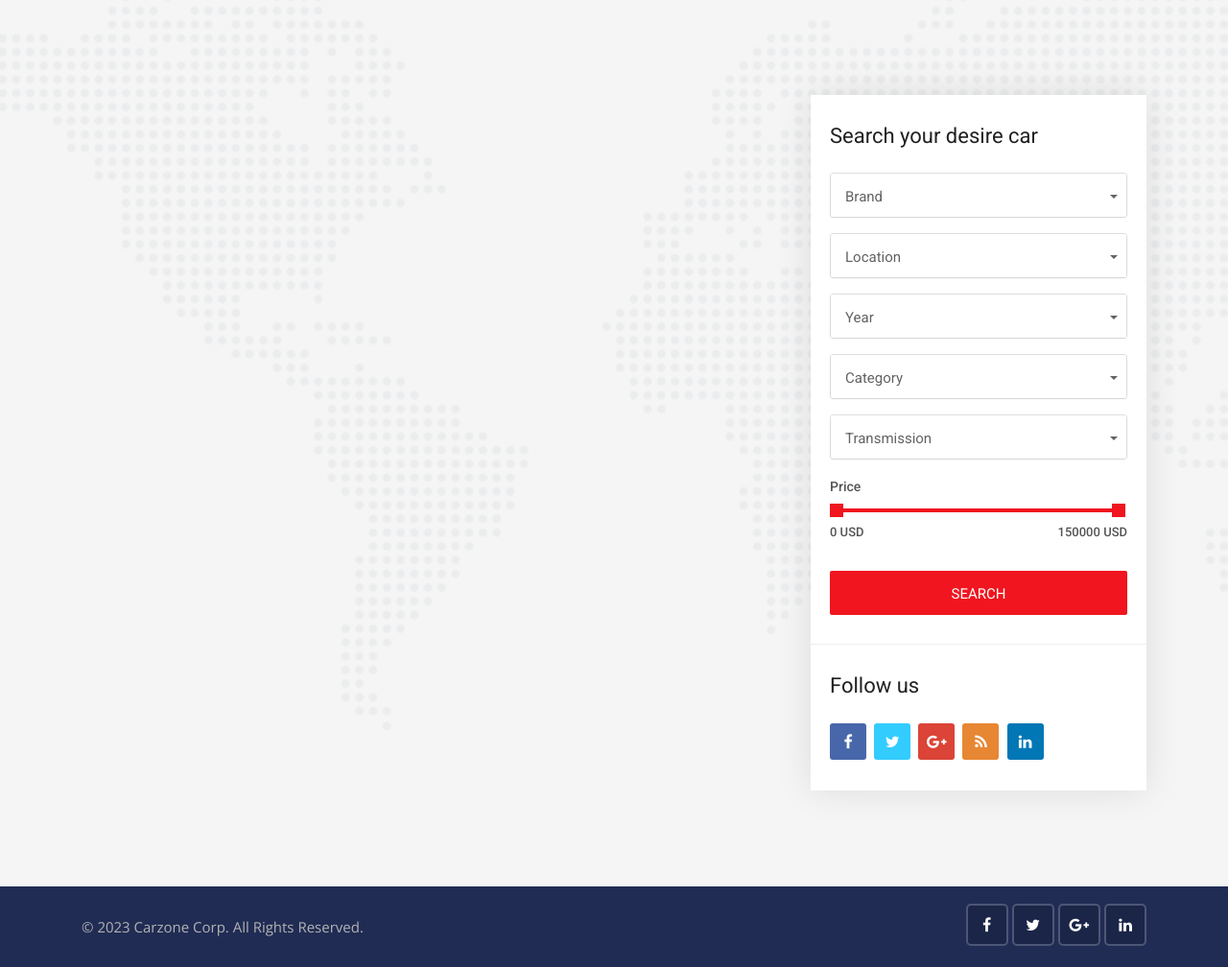
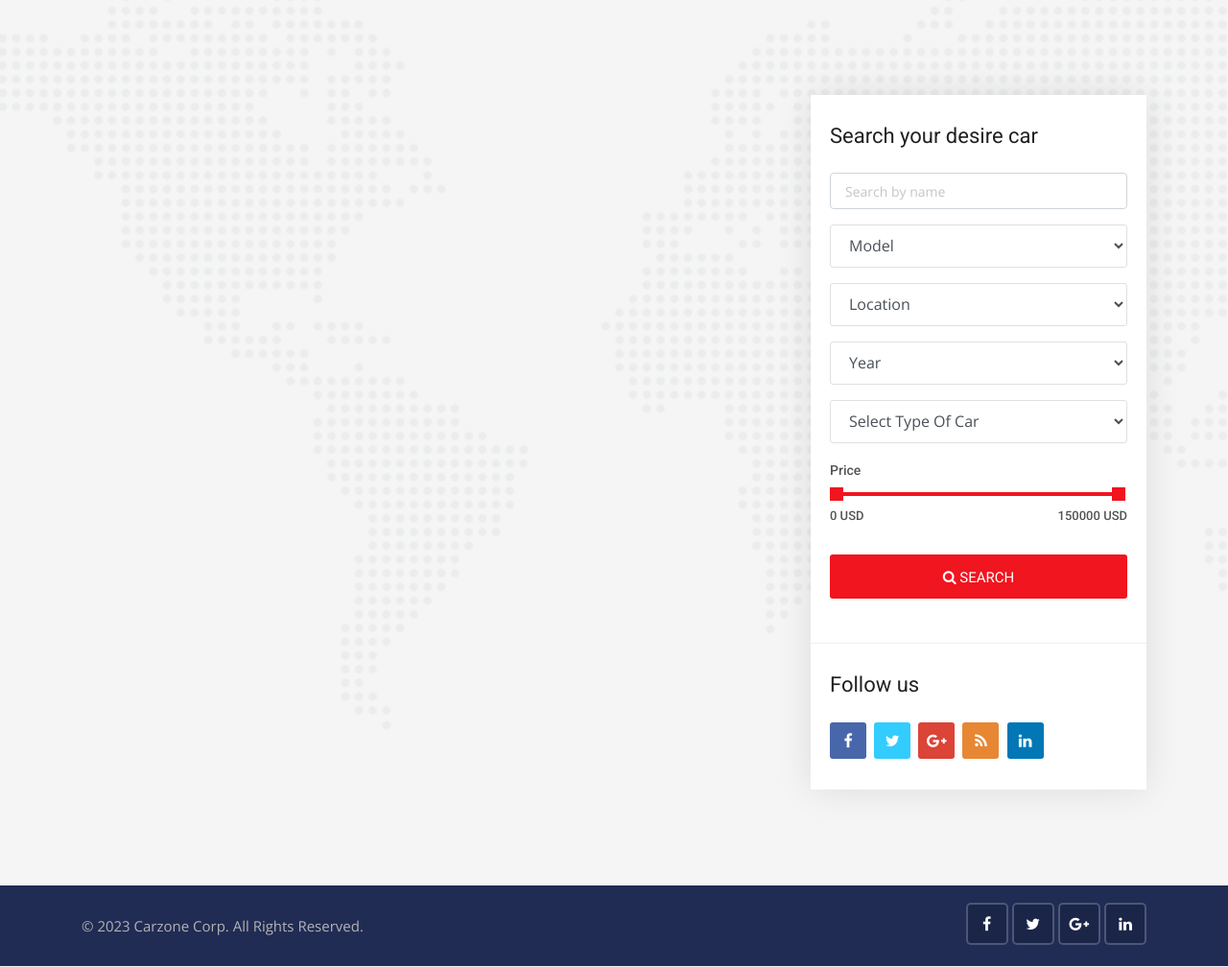
Before and after one commit to Nazar-Pichak/CarZone, a Django app: page /cars/ in a window 1280 px wide. Shown: the part 361-1369 px from the top of the page at 96% size. Run offline with Django 3.2, Linux system fonts and the light colour scheme; data that the repository does not hold is empty; some libraries are stand-ins or nearby versions.

Commit message:
finishing search functionality in forms

```diff
--- a/cars/views.py
+++ b/cars/views.py
@@ -9,8 +9,19 @@ def cars(request):
     paginator = Paginator(cars, 4)
     page = request.GET.get('page')
     paged_cars = paginator.get_page(page)
+
+    model_search = Car.objects.values_list('model', flat=True).distinct()
+    city_search = Car.objects.values_list('city', flat=True).distinct()
+    year_search = Car.objects.values_list('year', flat=True).distinct()
+    body_style_search = Car.objects.values_list('body_style', flat=True).distinct()
+
     data = {
         'cars': paged_cars,
+        'model_search': model_search,
+        'city_search': city_search,
+        'year_search': year_search,
+        'body_style_search': body_style_search,
+
     }
 
     return render(request, 'cars/cars.html', data)
@@ -26,6 +37,12 @@ def car_detail(request, id):
 def search(request):
     cars = Car.objects.order_by('-created_date')
 
+    model_search = Car.objects.values_list('model', flat=True).distinct()
+    city_search = Car.objects.values_list('city', flat=True).distinct()
+    year_search = Car.objects.values_list('year', flat=True).distinct()
+    body_style_search = Car.objects.values_list('body_style', flat=True).distinct()
+    transmission_search = Car.objects.values_list('transmission', flat=True).distinct()
+
     if 'keyword' in request.GET:
         keyword = request.GET['keyword']
         if keyword:
@@ -39,7 +56,7 @@ def search(request):
 
     if 'city' in request.GET:
         city = request.GET['city']
-        if keyword:
+        if city:
             cars = cars.filter(city__iexact=city)
 
     if 'year' in request.GET:
@@ -61,5 +78,10 @@ def search(request):
 
     data = {
         'cars': cars,
+        'model_search': model_search,
+        'city_search': city_search,
+        'year_search': year_search,
+        'body_style_search': body_style_search,
+        'transmission_search': transmission_search,
     }
     return render(request, 'cars/search.html', data)
--- a/pages/views.py
+++ b/pages/views.py
@@ -16,6 +16,7 @@ def home(request):
     city_search = Car.objects.values_list('city', flat=True).distinct()
     year_search = Car.objects.values_list('year', flat=True).distinct()
     body_style_search = Car.objects.values_list('body_style', flat=True).distinct()
+
     data = {
         'teams': teams,
         'featured_cars': featured_cars,
--- a/templates/cars/cars.html
+++ b/templates/cars/cars.html
@@ -142,64 +142,52 @@
                     <!-- Advanced search start -->
                     <div class="widget advanced-search2">
                         <h3 class="sidebar-title">Search your desire car</h3>
-                        <form method="GET">
+                        <form action="{% url "search" %}" method="">
                             <div class="form-group">
-                                <select class="selectpicker search-fields" name="brand">
-                                    <option>Brand</option>
-                                    <option>Any</option>
-                                    <option>New</option>
-                                    <option>Semi-New</option>
-                                    <option>Damaged</option>
-                                    <option>Used</option>
+                                <input type="text" name="keyword" placeholder="Search by name" class="form-control">
+                            </div>
+
+                            <div class="form-group">
+                                <select class="form-control search-fields" name="model">
+                                    <option selected="true" disabled="disabled">Model</option>
+                                    {% for model in model_search %}
+                                        <option value="{{model}}">{{model}}</option>
+                                    {% endfor %}
                                 </select>
                             </div>
                             <div class="form-group">
-                                <select class="selectpicker search-fields" name="location">
-                                    <option>Location</option>
-                                    <option>United States</option>
-                                    <option>United Kingdom</option>
-                                    <option>American Samoa</option>
-                                    <option>Belgium</option>
-                                    <option>Cameroon</option>
-                                    <option>Canada</option>
+                                <select class="form-control search-fields" name="city">
+                                    <option selected="true" disabled="disabled">Location</option>
+                                    {% for city in city_search %}
+                                        <option value="{{city}}">{{city}}</option>
+                                    {% endfor %}
                                 </select>
                             </div>
                             <div class="form-group">
-                                <select class="selectpicker search-fields" name="year">
-                                    <option>Year</option>
-                                    <option>2016</option>
-                                    <option>2017</option>
-                                    <option>2018</option>
-                                    <option>2019</option>
-                                    <option>2020</option>
+                                <select class="form-control search-fields" name="year">
+                                    <option selected="true" disabled="disabled">Year</option>
+                                    {% for year in year_search  %}
+                                        <option value="{{year}}">{{year}}</option>
+                                    {% endfor %}
                                 </select>
                             </div>
                             <div class="form-group">
-                                <select class="selectpicker search-fields" name="category">
-                                    <option>Category</option>
-                                    <option>Luxury Car</option>
-                                    <option>Pickup Truck</option>
-                                    <option>Minivan</option>
-                                    <option>Truck</option>
-                                    <option>Sports Car</option>
-                                    <option>Wagon</option>
-                                </select>
-                            </div>
-                            <div class="form-group">
-                                <select class="selectpicker search-fields" name="transmission">
-                                    <option>Transmission</option>
-                                    <option>Automatic</option>
-                                    <option>Manual</option>
-                                    <option>Tiptronic</option>
+                                <select class="form-control search-fields" name="body_style">
+                                    <option selected="true" disabled="disabled">Select Type Of Car</option>
+                                    {% for body_style in body_style_search %}
+                                         <option value="{{body_style}}">{{body_style}}</option>
+                                    {% endfor %}
                                 </select>
                             </div>
                             <div class="range-slider clearfix">
-                                <label>Price</label>
-                                <div data-min="0" data-max="150000"  data-min-name="min_price" data-max-name="max_price" data-unit="USD" class="range-slider-ui ui-slider" aria-disabled="false"></div>
-                                <div class="clearfix"></div>
-                            </div>
-                            <div class="form-group mb-0">
-                                <button class="search-button btn">Search</button>
+                                            <label>Price</label>
+                                            <div data-min="0" data-max="150000"  data-min-name="min_price" data-max-name="max_price" data-unit="USD" class="range-slider-ui ui-slider" aria-disabled="false"></div>
+                                            <div class="clearfix"></div>
+                                        </div>
+                            <div class="form-group">
+                                <button class="btn btn-block button-theme btn-md">
+                                    <i class="fa fa-search"></i> Search
+                                </button>
                             </div>
                         </form>
                     </div>
```
Also changed, not shown: templates/cars/search.html (+23 -32 lines).
